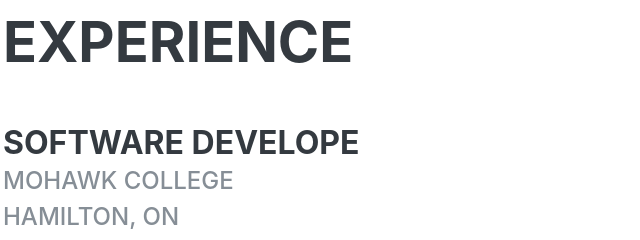
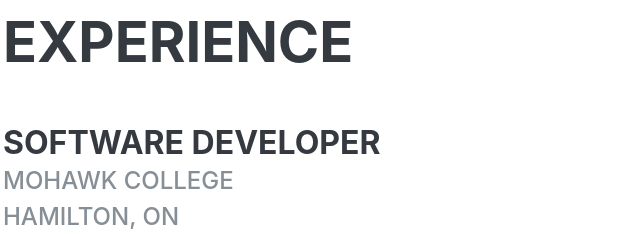
Before and after one commit to kashyapthakkar/portfolio, a website with bundled scripts: page index.html in a window 1280 px wide. Shown: the part 840-1080 px from the top of the page, 317-957 px from the left. Built offline with nearby package versions, Linux system fonts and the light colour scheme; a web font is replaced by a local one.

Commit message:
Update index.html

```diff
--- a/index.html
+++ b/index.html
@@ -95,7 +95,7 @@
 
         <div class="resume-item d-flex flex-column flex-md-row justify-content-between mb-5">
           <div class="resume-content">
-            <h3 class="mb-0">Software Develope</h3>
+            <h3 class="mb-0">Software Developer</h3>
             <div class="subheading mb-3">Mohawk College<br/>Hamilton, ON</div>
               <ul>
                 <li>Developed a web solution of cloud accounting portal for FlowCPA using HTML/CSS,
```
